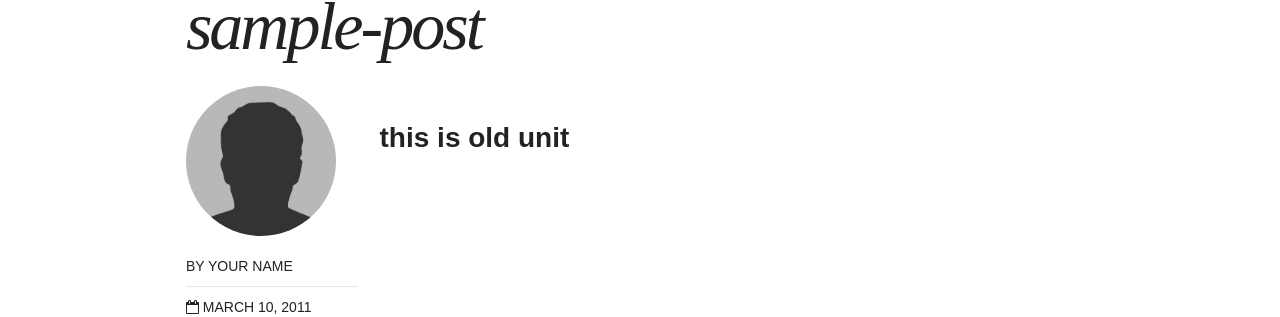
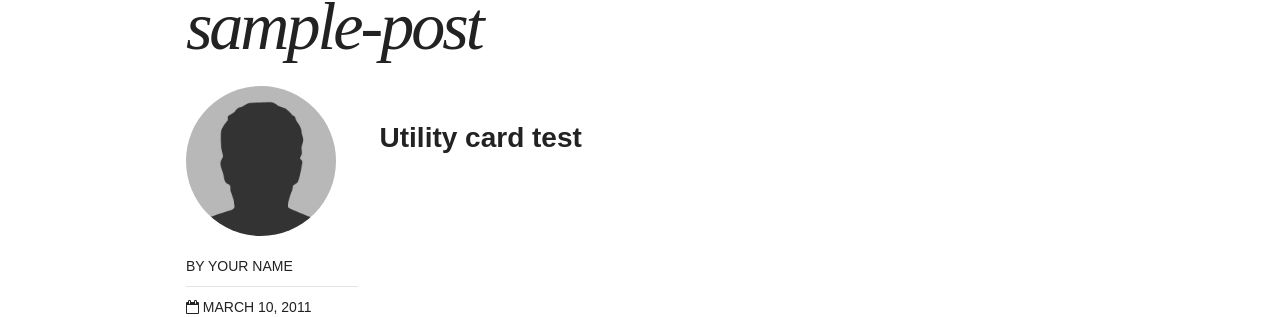
Before and after one commit to galdil/galdil.github.io, a Jekyll site: the page built from _posts/articles/2011-03-10-sample-post.md, in a window 1280 px wide. Shown: the part 806-1123 px from the top of the page. Built offline with Jekyll 4.4.1, drawn with Linux system fonts in a browser that asks for light colours; nearby versions of some CDN libraries.

Commit message:
Update 2011-03-10-sample-post.md

```diff
--- a/_posts/articles/2011-03-10-sample-post.md
+++ b/_posts/articles/2011-03-10-sample-post.md
@@ -12,5 +12,5 @@
 comments: true
 share: true
 ---
-### this is old unit
-<div class="apester-media" data-media-id="5a422355b4613b0001d41935" height="512"></div><script async src="//static.apester.com/js/sdk/v2.0/apester-javascript-sdk.min.js"></script>
+### Utility card test
+<div class="apester-media" data-media-id="5b1e60c3ed4c53f30486409c" height="441"></div><script async src="//static.apester.com/js/sdk/v2.0/apester-javascript-sdk.min.js"></script>
```
